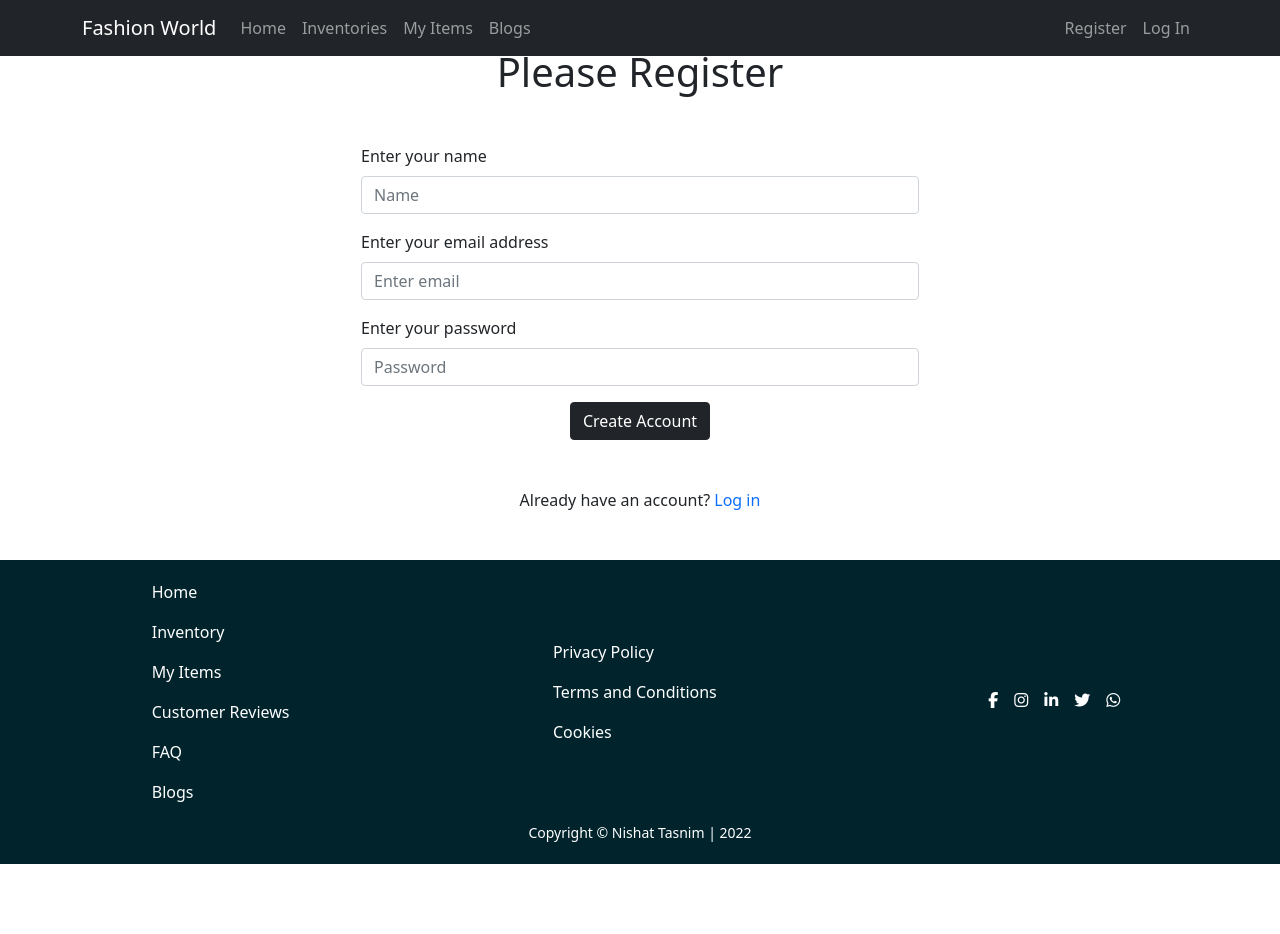
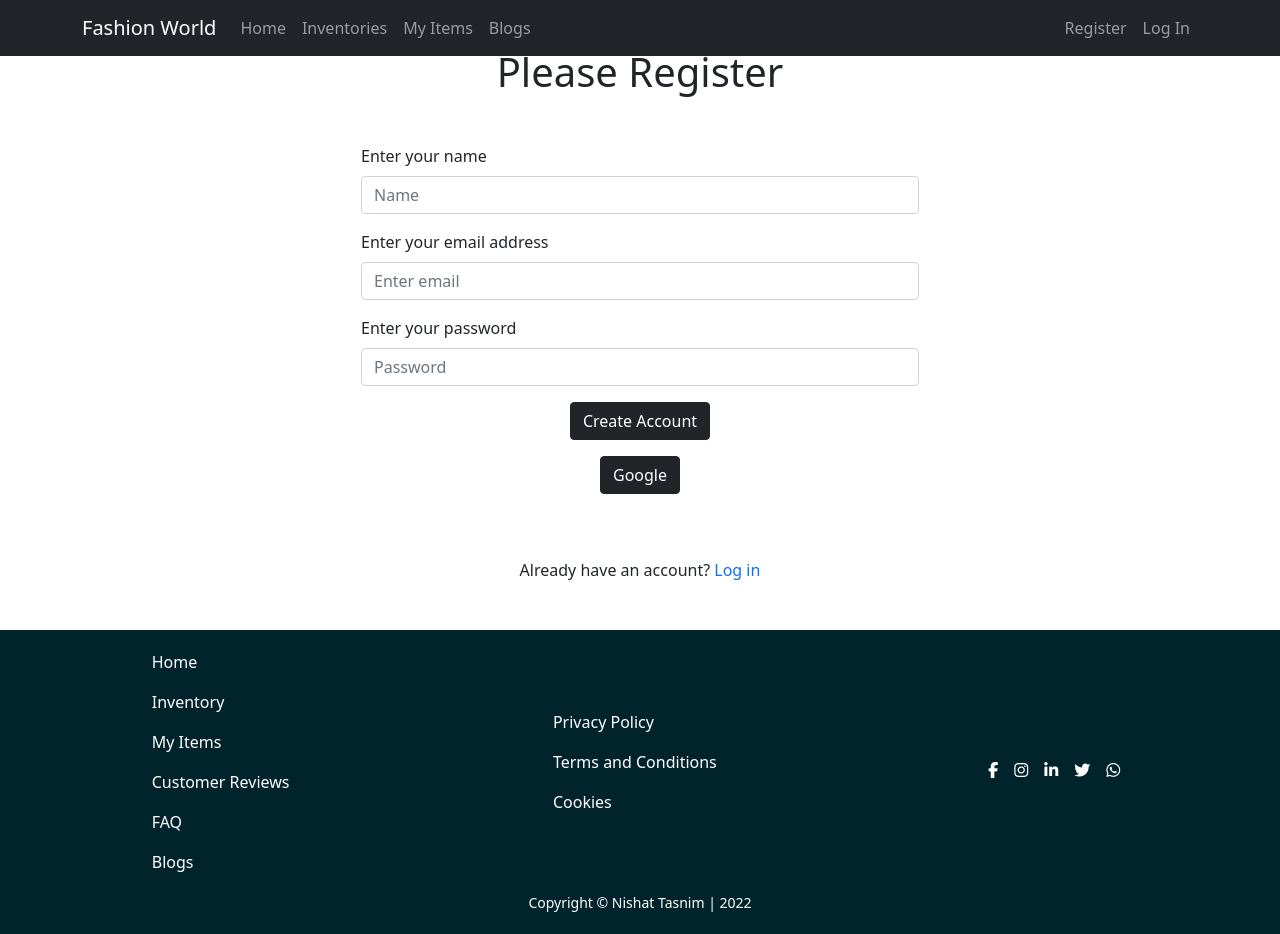
Before and after one commit to nishattasnim08/fashion-world-client-side, a React (Create React App) app: page /register in a window 1280 px wide. Before the commit the page ends 864 px from the top, so only its background shows below. Built offline with nearby package versions, Linux system fonts and the light colour scheme; no server answers.

Commit message:
social login added

```diff
--- a/src/Authentication/Login/Login.js
+++ b/src/Authentication/Login/Login.js
@@ -4,6 +4,7 @@ import auth from '../../firebase.init';
 import { useSignInWithEmailAndPassword } from 'react-firebase-hooks/auth';
 import './LogIn.css'
 import { useNavigate } from 'react-router-dom';
+import SocialLogIn from '../SocialLogIn/SocialLogIn';
 
 const LogIn = () => {
 
@@ -51,6 +52,8 @@ const LogIn = () => {
                         <input type="submit" value={'Log In'} className='btn btn-dark' />
                     </div>
                 </Form>
+
+                <SocialLogIn />
             </div>
             <div className='text-center'>
                 <p>Not have an account? <span className='text-primary'>Create an account</span> </p>
--- a/src/Authentication/Register/Register.js
+++ b/src/Authentication/Register/Register.js
@@ -4,6 +4,7 @@ import auth from '../../firebase.init';
 import { useCreateUserWithEmailAndPassword } from 'react-firebase-hooks/auth';
 import './Register.css'
 import { useNavigate } from 'react-router-dom';
+import SocialLogIn from '../SocialLogIn/SocialLogIn';
 
 const Register = () => {
 
@@ -24,7 +25,7 @@ const Register = () => {
         createUserWithEmailAndPassword(email, password);
     }
 
-    if (user){
+    if (user) {
         console.log(user);
         navigate('/');
     }
@@ -52,6 +53,7 @@ const Register = () => {
                         <input type="submit" value={'Create Account'} className='btn btn-dark' />
                     </div>
                 </Form>
+                <SocialLogIn />
             </div>
             <div className='text-center mb-4'>
             </div>
--- a/src/Authentication/SocialLogIn/SocialLogIn.js
+++ b/src/Authentication/SocialLogIn/SocialLogIn.js
@@ -1 +1,24 @@
-rsc
+import React from 'react';
+import { useSignInWithGoogle } from 'react-firebase-hooks/auth';
+import { useNavigate } from 'react-router-dom';
+import auth from '../../firebase.init';
+
+const SocialLogIn = () => {
+    const navigate = useNavigate();
+    const [signInWithGoogle, user, loading, error] = useSignInWithGoogle(auth);
+
+    if (user) {
+        console.log(user);
+        navigate('/');
+    }
+
+    return (
+        <div>
+            <div className='text-center'>
+                <button onClick={() => signInWithGoogle()} className='my-3 btn btn-dark'>Google</button>
+            </div>
+        </div>
+    );
+};
+
+export default SocialLogIn;
--- a/src/Shared/Header/Header.js
+++ b/src/Shared/Header/Header.js
@@ -27,7 +27,7 @@ const Header = () => {
                             user ?
                                 <Nav>
                                     <Nav.Link onClick={() => signOut(auth)}>Sign Out</Nav.Link>
-                                    <Nav.Link as={Link} to="/">user.email</Nav.Link>
+                                    <Nav.Link as={Link} to="/">{user.email}</Nav.Link>
                                 </Nav>
                                 :
                                 <Nav>
```
